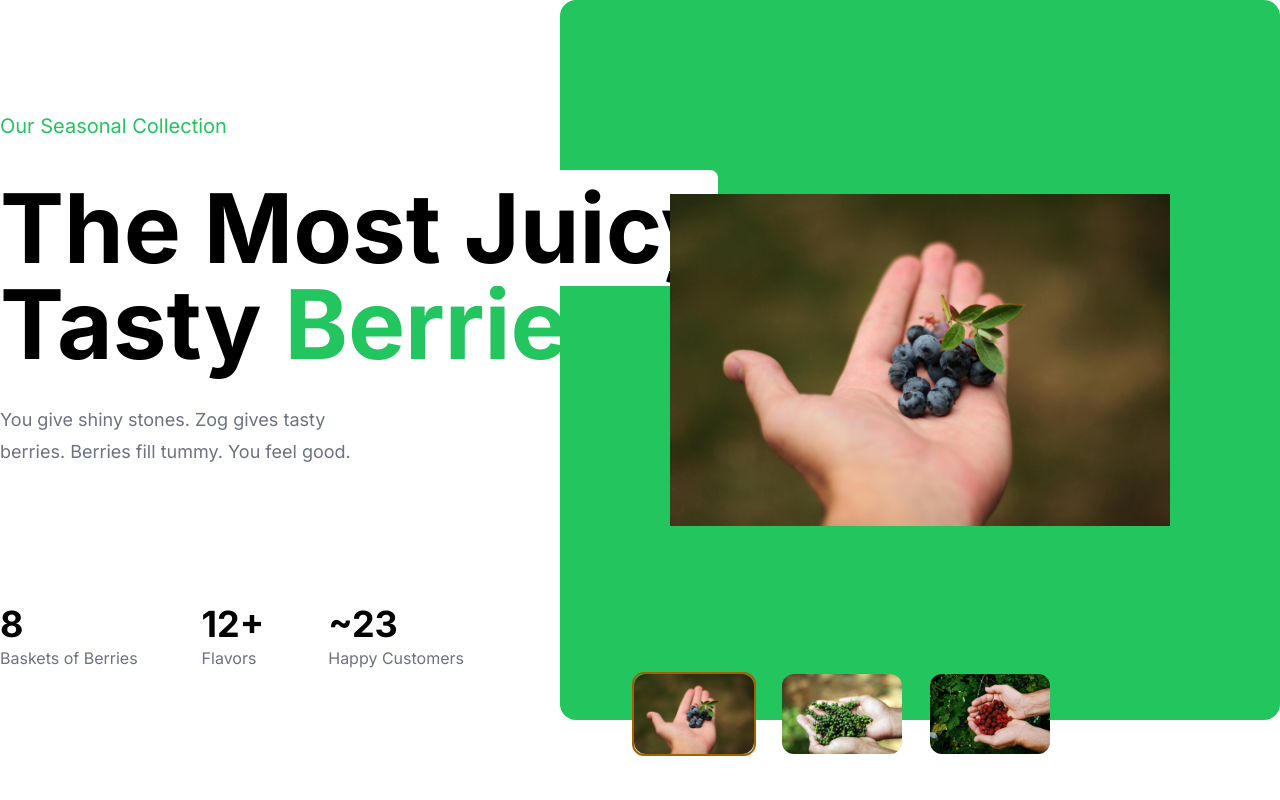
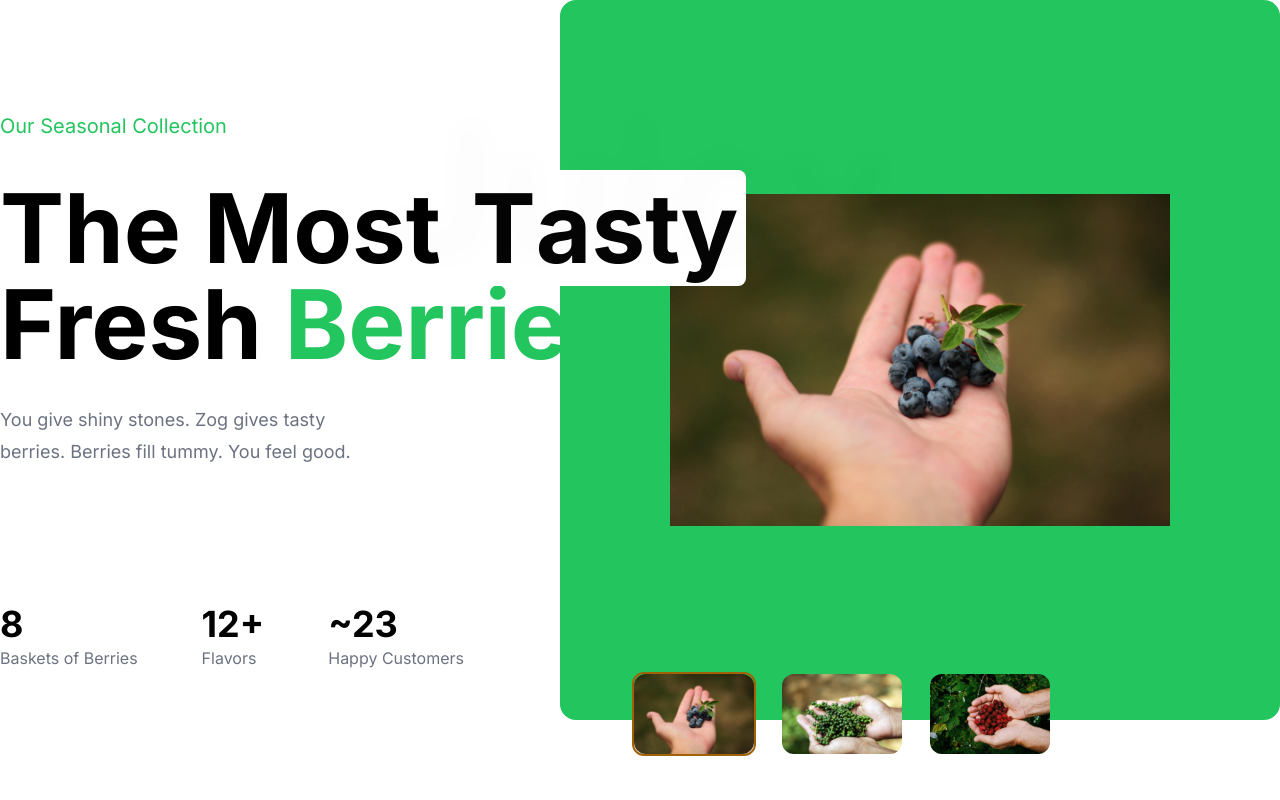
Before and after one commit to m-gie/berries, a Next.js app: page / in a window 1280 px wide. Shown: the top 800 px of the page. Built offline with nearby package versions, Linux system fonts and the light colour scheme.

Commit message:
Add FlipWords effect to Hero page

```diff
--- a/components/Hero.tsx
+++ b/components/Hero.tsx
@@ -4,6 +4,8 @@ import Image from "next/image";
 import { useState } from "react";
 import { berriesHandful, statistics } from "@/data";
 import BerryCard from "./BerryCard";
+import { FlipWords } from "./ui/FlipWords";
+import { flipWords } from "@/data";
 
 const Hero = () => {
   const [selectedBerry, setSelectedBerry] = useState("/blueberries.jpg");
@@ -18,10 +20,10 @@ const Hero = () => {
         <p className="text-green-500 text-xl">Our Seasonal Collection</p>
         <h1 className="text-8xl font-bold mt-10 max-sm:text-7xl">
           <span className="relative xl:whitespace-nowrap xl:rounded-lg z-10 xl:bg-white">
-            The Most Juicy
+            The Most <FlipWords words={flipWords} duration={5000} />
           </span>
           <br />
-          <span>Tasty </span>
+          <span>Fresh </span>
           <span className="text-green-500">Berries</span>
         </h1>
         <p className="text-gray-500 text-lg leading-8 mt-8 mb-14 sm:max-w-sm">
@@ -44,7 +46,7 @@ const Hero = () => {
           alt="berries"
           width={500}
           height={610}
-          className="object-contain relative z-10"
+          className="object-contain relative z-9"
         />
         <div className="flex sm:gap-6 gap-4 absolute -bottom-[5%] sm:left-[10%] max-sm:px-6">
           {berriesHandful.map((berry, idx) => (
--- /dev/null
+++ b/components/ui/FlipWords.tsx
@@ -0,0 +1,82 @@
+"use client";
+import React, { useCallback, useEffect, useRef, useState } from "react";
+import { AnimatePresence, motion, LayoutGroup } from "framer-motion";
+import { cn } from "@/lib/utils";
+
+export const FlipWords = ({
+  words,
+  duration = 3000,
+  className,
+}: {
+  words: string[];
+  duration?: number;
+  className?: string;
+}) => {
+  const [currentWord, setCurrentWord] = useState(words[0]);
+  const [isAnimating, setIsAnimating] = useState<boolean>(false);
+
+  // thanks for the fix Julian - https://github.com/Julian-AT
+  const startAnimation = useCallback(() => {
+    const word = words[words.indexOf(currentWord) + 1] || words[0];
+    setCurrentWord(word);
+    setIsAnimating(true);
+  }, [currentWord, words]);
+
+  useEffect(() => {
+    if (!isAnimating)
+      setTimeout(() => {
+        startAnimation();
+      }, duration);
+  }, [isAnimating, duration, startAnimation]);
+
+  return (
+    <AnimatePresence
+      onExitComplete={() => {
+        setIsAnimating(false);
+      }}
+    >
+      <motion.div
+        initial={{
+          opacity: 0,
+          y: 10,
+        }}
+        animate={{
+          opacity: 1,
+          y: 0,
+        }}
+        transition={{
+          duration: 0.4,
+          ease: "easeInOut",
+          type: "spring",
+          stiffness: 100,
+          damping: 10,
+        }}
+        exit={{
+          opacity: 0,
+          y: -40,
+          x: 40,
+          filter: "blur(8px)",
+          scale: 2,
+          position: "absolute",
+        }}
+        className={cn("z-10 inline-block relative text-left px-2", className)}
+        key={currentWord}
+      >
+        {currentWord.split("").map((letter, index) => (
+          <motion.span
+            key={currentWord + index}
+            initial={{ opacity: 0, y: 10, filter: "blur(8px)" }}
+            animate={{ opacity: 1, y: 0, filter: "blur(0px)" }}
+            transition={{
+              delay: index * 0.08,
+              duration: 0.4,
+            }}
+            className="inline-block"
+          >
+            {letter}
+          </motion.span>
+        ))}
+      </motion.div>
+    </AnimatePresence>
+  );
+};
--- a/data/index.ts
+++ b/data/index.ts
@@ -1,13 +1,13 @@
 export const flipWords = [
-  "juicy",
-  "fresh",
-  "delicious",
-  "organic",
-  "fruity",
-  "sweet",
-  "ripe",
-  "healthy",
-  "natural",
+  "Juicy",
+  "Tasty",
+  "Delicious",
+  "Organic",
+  "Fruity",
+  "Sweet",
+  "Ripe",
+  "Healthy",
+  "Natural",
 ];
 
 export const navItems = [
```
